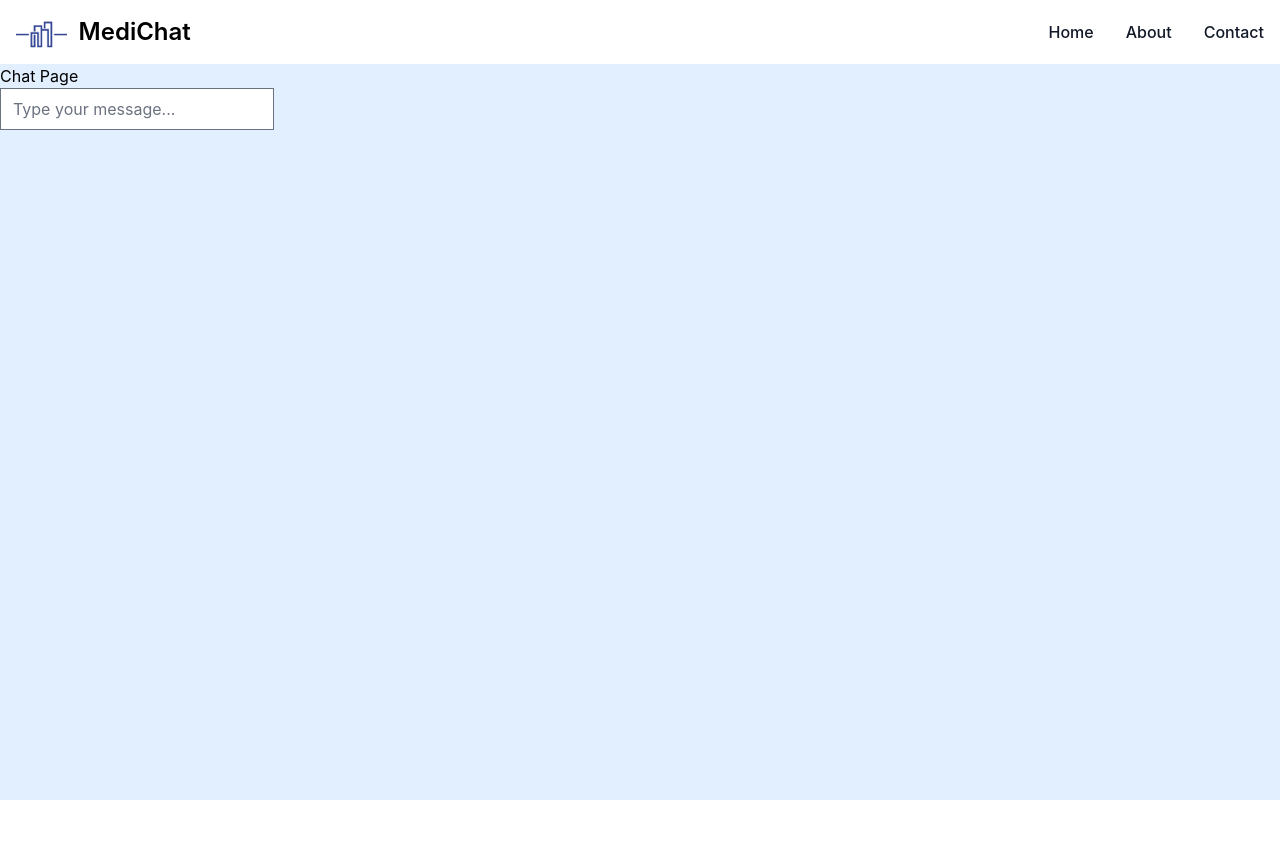
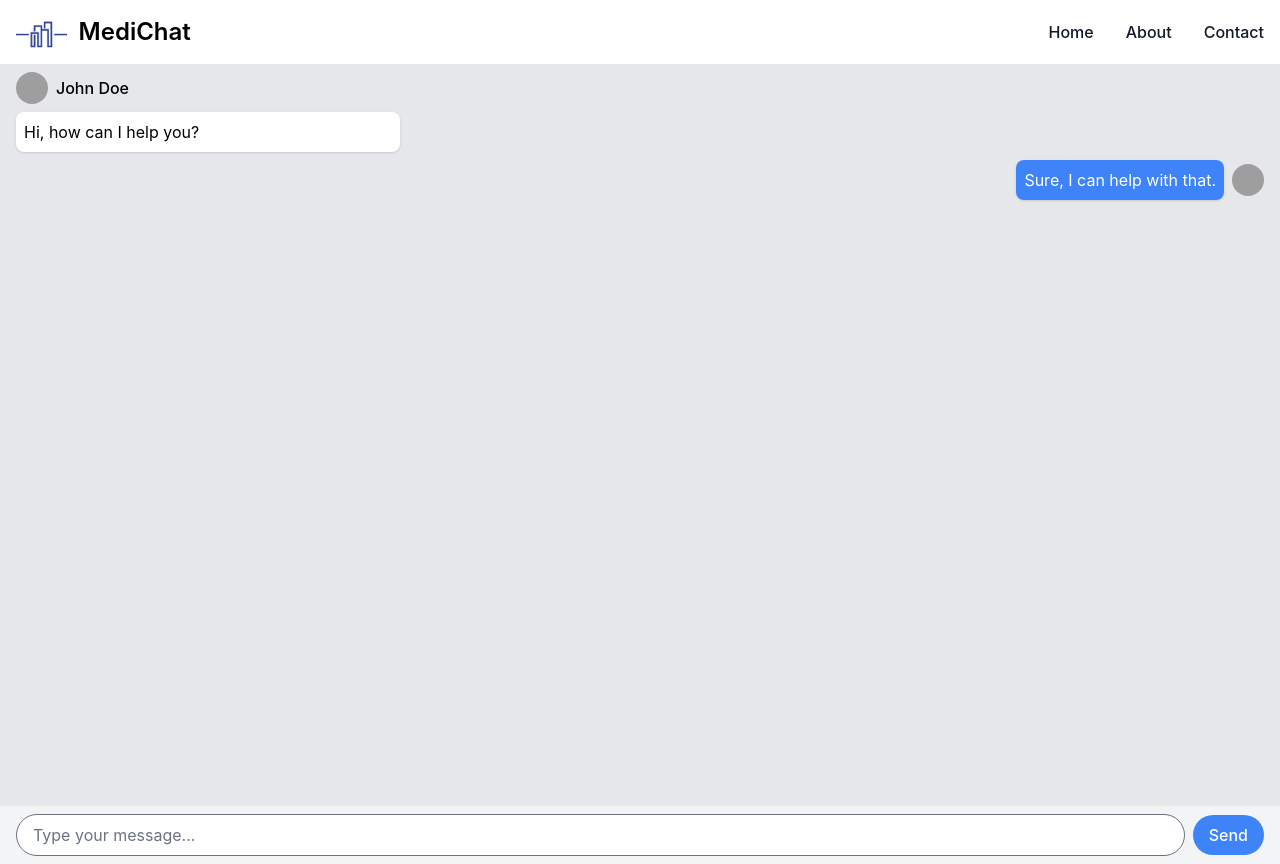
Before and after one commit to dudyas6/MediChatAI, a React (Create React App) app: page /chat in a window 1280 px wide. Before the commit the page ends 800 px from the top, so only its background shows below. Built offline with nearby package versions, Linux system fonts and the light colour scheme; grey boxes are pictures that could not be loaded.

Commit message:
added chat

```diff
--- a/src/pages/ChatPage.js
+++ b/src/pages/ChatPage.js
@@ -8,18 +8,32 @@ function ChatPage() {
     };
 
     return (
-        <div>
-            <h1>Chat Page</h1>
-            <div>
-                {messages.map((message, index) => (
-                    <div key={index}>{message}</div>
-                ))}
+        <div className="h-screen flex flex-col">
+            <div className="bg-gray-200 flex-1 overflow-y-scroll">
+                <div className="px-4 py-2">
+                    <div className="flex items-center mb-2">
+                        <img className="w-8 h-8 rounded-full mr-2" src="https://picsum.photos/50/50" alt="User Avatar" />
+                        <div className="font-medium">John Doe</div>
+                    </div>
+                    <div className="bg-white rounded-lg p-2 shadow mb-2 max-w-sm">
+                        Hi, how can I help you?
+                    </div>
+                    <div className="flex items-center justify-end">
+                        <div className="bg-blue-500 text-white rounded-lg p-2 shadow mr-2 max-w-sm">
+                            Sure, I can help with that.
+                        </div>
+                        <img className="w-8 h-8 rounded-full" src="https://picsum.photos/50/50" alt="User Avatar"></img>
+                    </div>
+                </div>
             </div>
-            <input
-                type="text"
-                placeholder="Type your message..."
-                onChange={(e) => handleSendMessage(e.target.value)}
-            />
+            <div className="bg-gray-100 px-4 py-2">
+                <div className="flex items-center">
+                    <input className="w-full border rounded-full py-2 px-4 mr-2" type="text" placeholder="Type your message..." />
+                    <button className="bg-blue-500 hover:bg-blue-700 text-white font-medium py-2 px-4 rounded-full">
+                Send
+            </button>
+                </div>
+            </div>
         </div>
     );
 };
```
